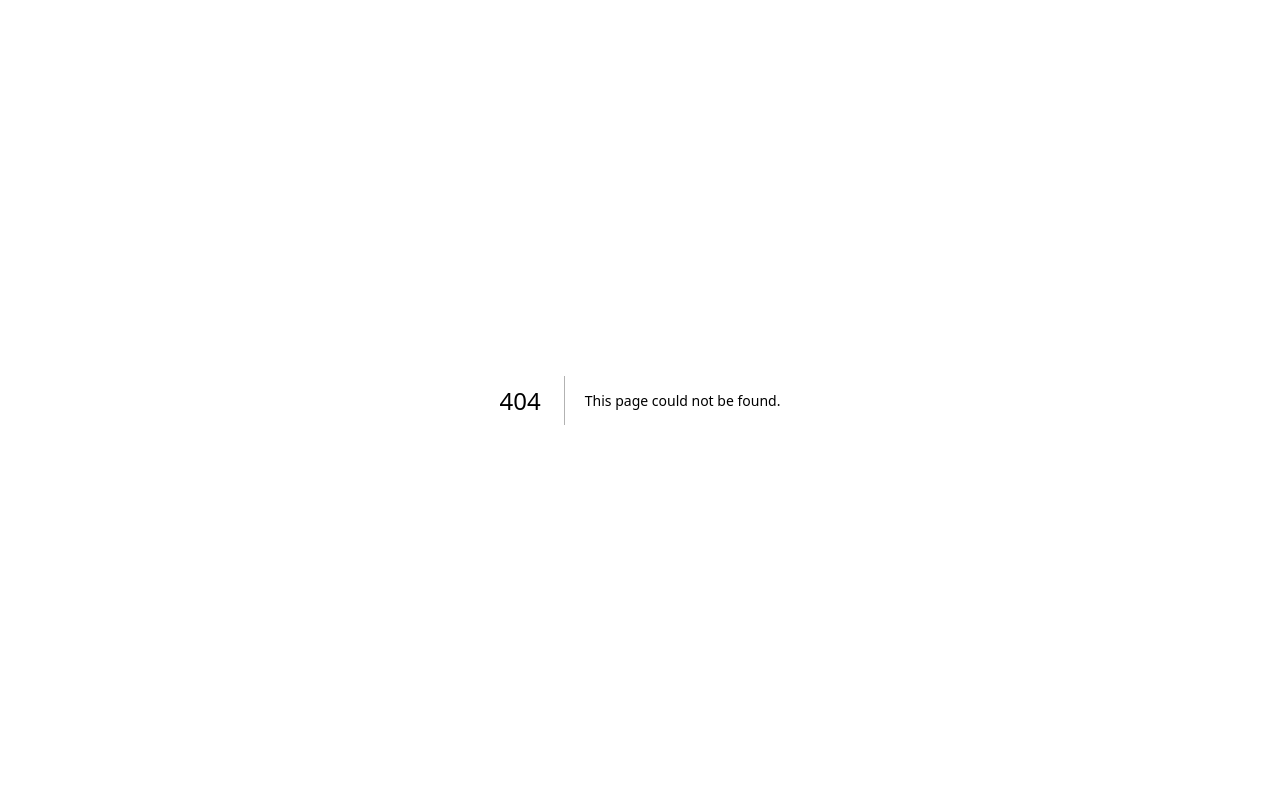
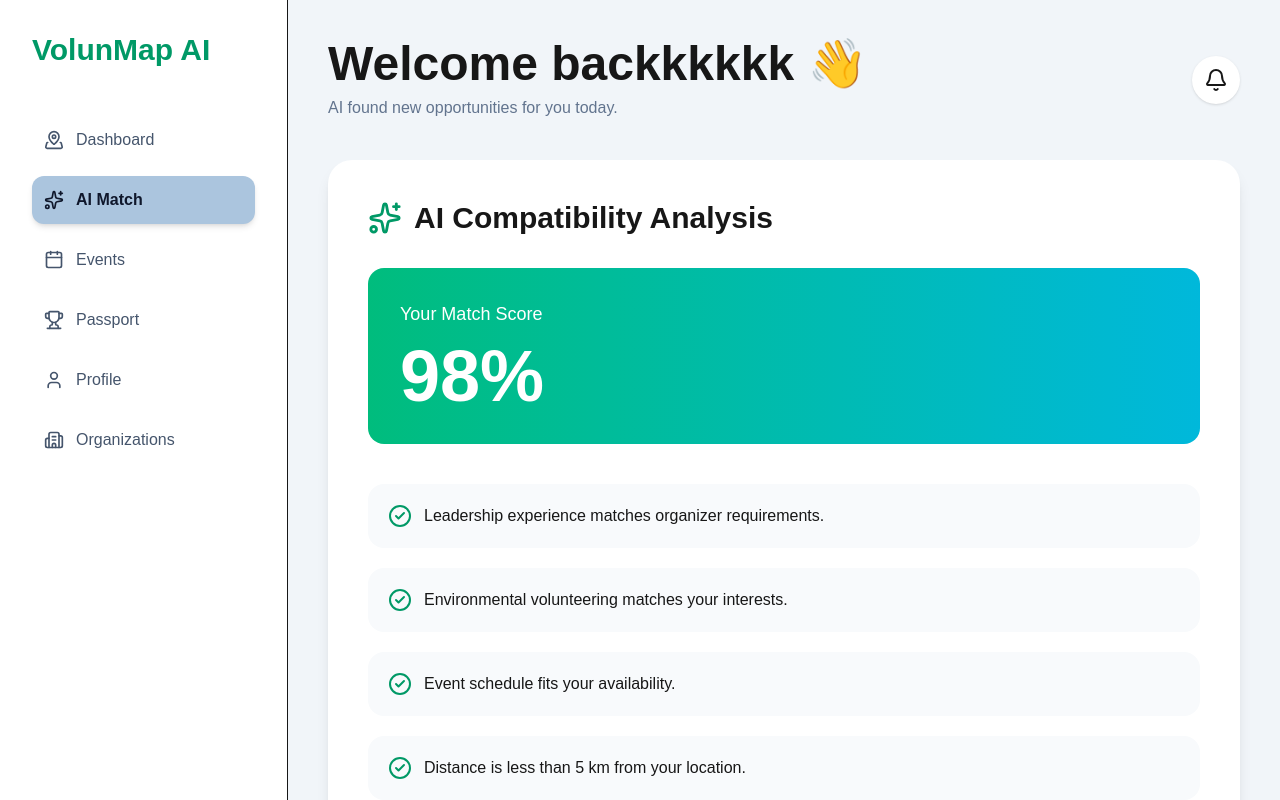
Before and after one commit to wenkvil/VolunMap---AI-, a Next.js app: page /ai-match in a window 1280 px wide. Before the commit this address had no page. Shown: the top 800 px of the page. Built offline with nearby package versions, Linux system fonts and the light colour scheme.

Commit message:
Do cool sidebar

```diff
--- /dev/null
+++ b/app/ai-match/page.tsx
@@ -0,0 +1,17 @@
+import Sidebar from "@/components/dashboard/Sidebar";
+import Topbar from "@/components/dashboard/Topbar";
+import AIMatchCard from "@/components/ai/AIMatchCard";
+
+export default function AIMatchPage() {
+  return (
+    <main className="flex min-h-screen bg-slate-100">
+      <Sidebar />
+
+      <section className="flex-1 p-10">
+        <Topbar />
+
+        <AIMatchCard />
+      </section>
+    </main>
+  );
+}
--- /dev/null
+++ b/components/ai/AIMatchCard.tsx
@@ -0,0 +1,56 @@
+import { Sparkles, CheckCircle2 } from "lucide-react";
+
+export default function AIMatchCard() {
+  return (
+    <div className="rounded-3xl bg-white p-10 shadow-lg">
+
+      <div className="flex items-center gap-3">
+        <Sparkles className="text-emerald-600" size={34}/>
+        <h1 className="text-3xl font-black">
+          AI Compatibility Analysis
+        </h1>
+      </div>
+
+      <div className="mt-8 rounded-2xl bg-gradient-to-r from-emerald-500 to-cyan-500 p-8 text-white">
+
+        <p className="text-lg">
+          Your Match Score
+        </p>
+
+        <h2 className="mt-3 text-7xl font-black">
+          98%
+        </h2>
+
+      </div>
+
+      <div className="mt-10 space-y-5">
+
+        <div className="flex items-center gap-3 rounded-2xl bg-slate-50 p-5">
+          <CheckCircle2 className="text-emerald-600"/>
+          Leadership experience matches organizer requirements.
+        </div>
+
+        <div className="flex items-center gap-3 rounded-2xl bg-slate-50 p-5">
+          <CheckCircle2 className="text-emerald-600"/>
+          Environmental volunteering matches your interests.
+        </div>
+
+        <div className="flex items-center gap-3 rounded-2xl bg-slate-50 p-5">
+          <CheckCircle2 className="text-emerald-600"/>
+          Event schedule fits your availability.
+        </div>
+
+        <div className="flex items-center gap-3 rounded-2xl bg-slate-50 p-5">
+          <CheckCircle2 className="text-emerald-600"/>
+          Distance is less than 5 km from your location.
+        </div>
+
+      </div>
+
+      <button className="mt-10 rounded-2xl bg-emerald-600 px-8 py-4 font-bold text-white hover:bg-emerald-700 transition">
+        Join this Event
+      </button>
+
+    </div>
+  );
+}
--- a/components/dashboard/Sidebar.tsx
+++ b/components/dashboard/Sidebar.tsx
@@ -7,17 +7,19 @@ import {
   User,
   Building2,
 } from "lucide-react";
+import { usePathname } from "next/navigation";
 
 const menu = [
-  { icon: Sparkles, label: "AI Match", href: "#" },
-  { icon: MapPinned, label: "Explore", href: "#" },
-  { icon: Calendar, label: "Events", href: "#" },
-  { icon: Trophy, label: "Passport", href: "#" },
-  { icon: User, label: "Profile", href: "#" },
-  { icon: Building2, label: "Organizations", href: "#" },
+  { icon: MapPinned, label: "Dashboard", href: "/volunteer" },
+  { icon: Sparkles, label: "AI Match", href: "/ai-match" },
+  { icon: Calendar, label: "Events", href: "/volunteer" },
+  { icon: Trophy, label: "Passport", href: "/volunteer" },
+  { icon: User, label: "Profile", href: "/profile" },
+  { icon: Building2, label: "Organizations", href: "/organization" },
 ];
 
 export default function Sidebar() {
+    const pathname = usePathname();
   return (
     <aside className="w-72 min-h-screen border-r bg-white p-8">
       <h1 className="text-3xl font-black text-emerald-600">
@@ -32,7 +34,12 @@ export default function Sidebar() {
             <Link
               key={item.label}
               href={item.href}
-              className="flex items-center gap-3 rounded-xl p-3 transition hover:bg-emerald-50 hover:text-emerald-600"
+              className={`flex items-center gap-3 rounded-xl p-3 transition-all duration-300
+                ${
+                    pathname === item.href
+                    ? "bg-[#ABC5DE] text-slate-900 shadow-md font-semibold"
+                    : "hover:bg-[#E9ECF1] text-slate-600"
+              }`}
             >
               <Icon size={20} />
               {item.label}
```
